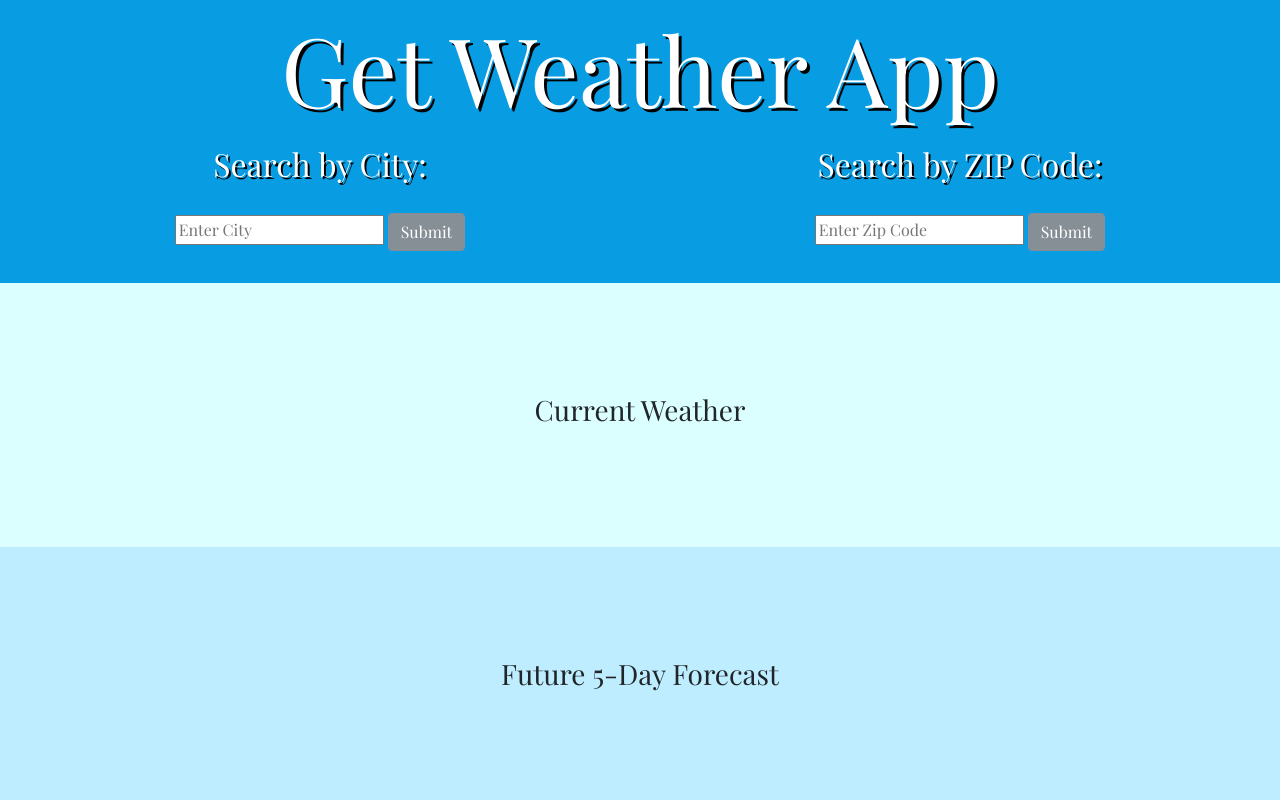
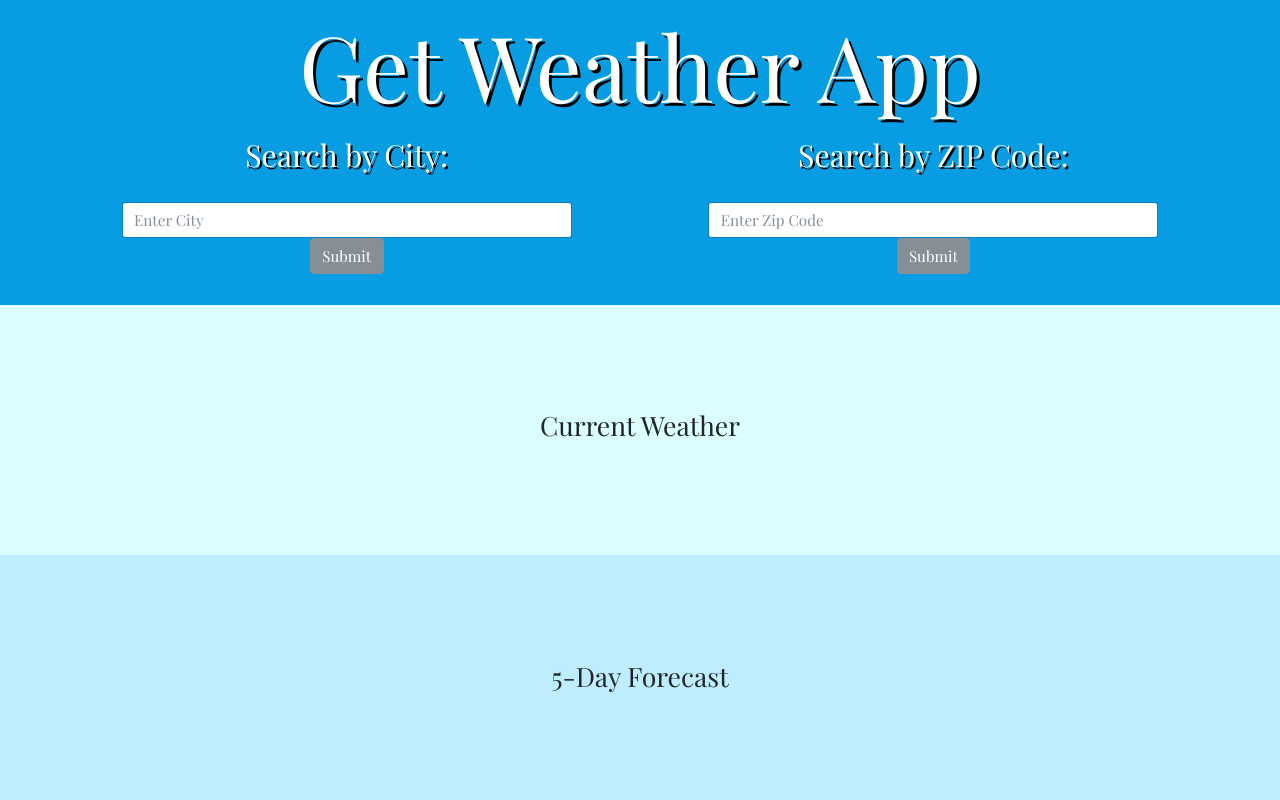
Before and after one commit to CheungAndrew/get-weather-app, a plain HTML site: page index.html in a window 1280 px wide. Shown: the top 800 px of the page. Drawn offline with nearby package versions, Linux system fonts and the light colour scheme.

Commit message:
Zip code bug fix

```diff
--- a/index.html
+++ b/index.html
@@ -28,22 +28,25 @@
 
     <div class="container-fluid sectionSearch">
         <div class="row text-center">
-            <div class="col-sm-6">
+            <div class="col-sm-1"></div>
+            <div class="col">
                 <p>
                     <h2>Search by City:</h2>
                     <br>
-                    <input id="city" placeholder="Enter City"></input>
+                    <input class="form-control" id="city" placeholder="Enter City"></input>
                     <button class="btn btn-secondary" id="submitCity">Submit</button>
                 </p>
             </div>
-            <div class="col-sm-6">
+            <div class="col-sm-1"></div>
+            <div class="col">
                 <p>
                     <h2>Search by ZIP Code:</h2>
                     <br>
-                    <input id="zip" placeholder="Enter Zip Code"></input>
+                    <input class="form-control" id="zip" placeholder="Enter Zip Code"></input>
                     <button class="btn btn-secondary" id="submitZIP">Submit</button>
                 </p>
             </div>
+            <div class="col-sm-1"></div>
         </div>
     </div>
 
@@ -66,7 +69,7 @@
     <div class="container-fluid sectionDark">
         <div class="row text-center">
             <div class="col-sm-12">
-                <h3>Future 5-Day Forecast</h3>
+                <h3>5-Day Forecast</h3>
             </div>
         </div>
         <div class="row text-center">
--- a/style.css
+++ b/style.css
@@ -1,3 +1,11 @@
+@media (max-width: 1440px) {
+    html{font-size: 95%;}
+}
+
+@media (max-width: 1024px) {
+    html{font-size: 90%;}
+}
+
 @media (max-width: 768px) {
     html{font-size: 85%;}
 }
--- a/weather.js
+++ b/weather.js
@@ -48,7 +48,7 @@ $(document).ready(function () {
 
         // Show Temperature
         $.getJSON(url, function (weatherData) {
-            $(".temp").html(zip + "<br>" + weatherData.main.temp + "&deg;C");
+            $(".temp").html(zip + "<br><img src='http://openweathermap.org/img/w/" + weatherData.weather[0].icon + ".png' width='90rem;'><br>" + weatherData.main.temp + "&deg;C");
             tempStyle();
         });
 
```
